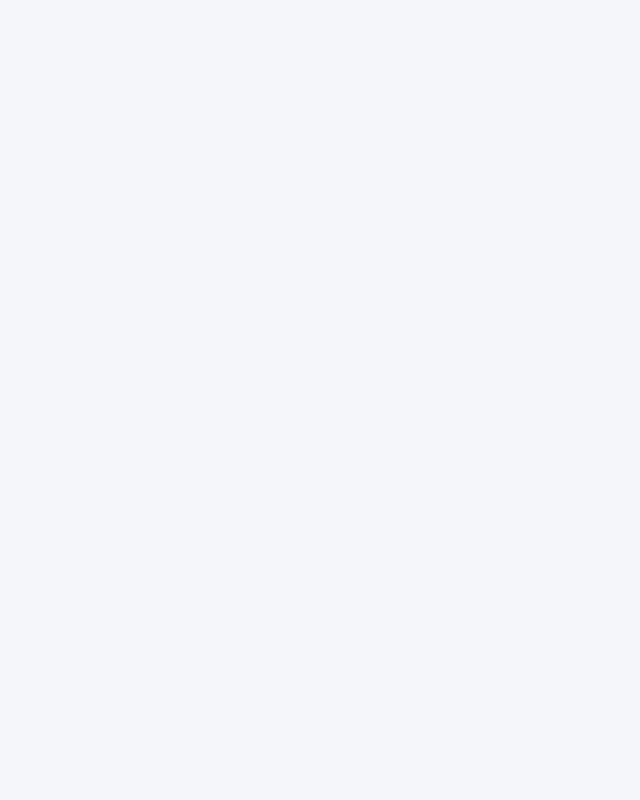
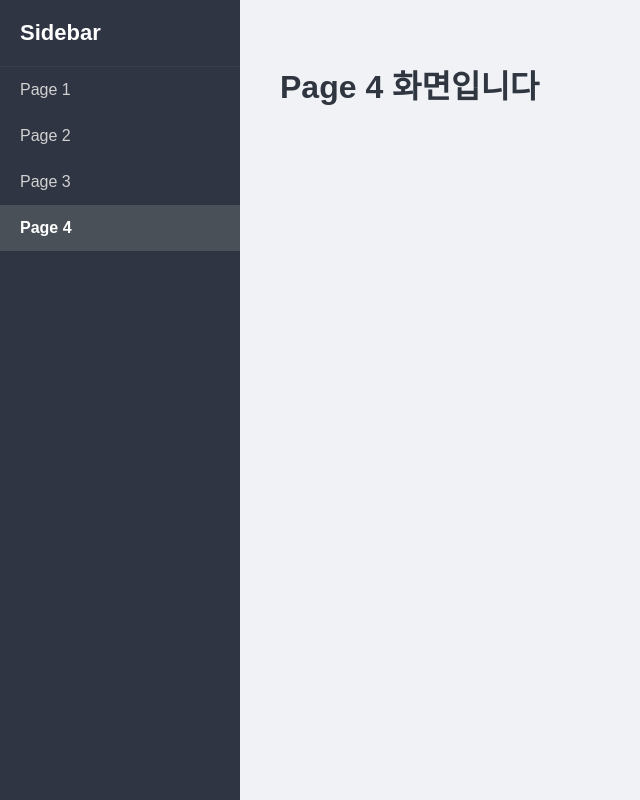
Before and after one commit to LiverGuardAI/react-frontend, a React (Create React App) app in the folder liverguard/: page /page4 in a window 1280 px wide. Before the commit this address had no page. Shown: the whole page, without its empty margins (0-640 px from the left). Built offline with nearby package versions, Linux system fonts and the light colour scheme.

Commit message:
feat add sidebar components

```diff
--- a/liverguard/src/App.js
+++ b/liverguard/src/App.js
@@ -1,17 +1,32 @@
-// src/App.jsx
 import React from "react";
 import { BrowserRouter as Router, Routes, Route } from "react-router-dom";
 import Login from "./pages/Login/Login";
 import Dashboard from "./pages/Dashboard/Dashboard";
 import Home from "./pages/Home/Home";
+import Layout from "./components/Layout/Layout";
+import Page1 from "./pages/Page1/Page1";
+import Page2 from "./pages/Page2/Page2";
+import Page3 from "./pages/Page3/Page3";
+import Page4 from "./pages/Page4/Page4";
+
 
 const App = () => {
   return (
     <Router>
       <Routes>
+        {/* sidebar 없음 */}
+        <Route path="/" element={<Login />} />
         <Route path="/login" element={<Login />} />
-        <Route path="/dashboard" element={<Dashboard />} />
-        <Route path="/home" element={<Home />} />
+
+        {/* sidebar 있음 */}
+        <Route element={<Layout />}>
+          <Route path="/dashboard" element={<Dashboard />} />
+          <Route path="/home" element={<Home />} />
+          <Route path="/page1" element={<Page1 />} />
+          <Route path="/page2" element={<Page2 />} />
+          <Route path="/page3" element={<Page3 />} />
+          <Route path="/page4" element={<Page4 />} />
+        </Route>
       </Routes>
     </Router>
   );
--- /dev/null
+++ b/liverguard/src/components/Layout/Layout.css
@@ -0,0 +1,15 @@
+/* src/layouts/Layout.css */
+.layout {
+  display: flex;
+  flex-direction: row;
+  width: 100vw;
+  height: 100vh;
+  overflow: hidden;
+}
+
+.main-content {
+  flex: 1;
+  background-color: #f1f2f6;
+  padding: 40px;
+  box-sizing: border-box;
+}
--- /dev/null
+++ b/liverguard/src/components/Layout/Layout.jsx
@@ -0,0 +1,18 @@
+// src/layouts/Layout.jsx
+import React from "react";
+import Sidebar from "../Sidebar/Sidebar";
+import { Outlet } from "react-router-dom";
+import "./Layout.css";
+
+const Layout = () => {
+  return (
+    <div className="layout">
+      <Sidebar />
+      <main className="main-content">
+        <Outlet />
+      </main>
+    </div>
+  );
+};
+
+export default Layout;
--- /dev/null
+++ b/liverguard/src/components/Sidebar/Sidebar.css
@@ -0,0 +1,51 @@
+/* src/components/Sidebar.css */
+.sidebar {
+  width: 240px;
+  height: 100vh;
+  background-color: #2f3542;
+  color: white;
+  display: flex;
+  flex-direction: column;
+  box-sizing: border-box;
+}
+
+.sidebar-title {
+  font-size: 22px;
+  font-weight: bold;
+  padding: 20px;
+  border-bottom: 1px solid #3a3f47;
+  width: 100%;
+}
+
+/* ✅ 세로 방향 확실히 */
+.menu {
+  display: flex;
+  flex-direction: column;
+  width: 100%;
+  flex: 1;
+  margin: 0;
+  padding: 0;
+}
+
+/* ✅ 각 메뉴 전체 폭 차지 */
+.menu-item {
+  display: block;
+  width: 100%; /* 부모(menu)의 전체 너비 차지 */
+  box-sizing: border-box;
+  padding: 14px 20px;
+  color: #d1d1d1;
+  text-decoration: none;
+  font-size: 16px;
+  transition: background-color 0.2s;
+}
+
+.menu-item:hover {
+  background-color: #3a3f47;
+  color: white;
+}
+
+.menu-item.active {
+  background-color: #495057;
+  color: #fff;
+  font-weight: bold;
+}
--- /dev/null
+++ b/liverguard/src/components/Sidebar/Sidebar.jsx
@@ -0,0 +1,35 @@
+import React from "react";
+import { Link, useLocation } from "react-router-dom";
+import "./Sidebar.css"; // 따로 CSS 파일 연결
+
+const Sidebar = () => {
+  const location = useLocation();
+
+  const menus = [
+    { name: "Page 1", path: "/page1" },
+    { name: "Page 2", path: "/page2" },
+    { name: "Page 3", path: "/page3" },
+    { name: "Page 4", path: "/page4" },
+  ];
+
+  return (
+    <div className="sidebar">
+      <div className="sidebar-title">Sidebar</div>
+      <nav>
+        {menus.map((menu) => (
+          <Link
+            key={menu.path}
+            to={menu.path}
+            className={`menu-item ${
+              location.pathname === menu.path ? "active" : ""
+            }`}
+          >
+            {menu.name}
+          </Link>
+        ))}
+      </nav>
+    </div>
+  );
+};
+
+export default Sidebar;
--- a/liverguard/src/index.css
+++ b/liverguard/src/index.css
@@ -1,13 +1,21 @@
-body {
+/* src/index.css */
+
+/* 기본 여백 제거 */
+html, body, #root {
+  height: 100%;
   margin: 0;
-  font-family: -apple-system, BlinkMacSystemFont, 'Segoe UI', 'Roboto', 'Oxygen',
-    'Ubuntu', 'Cantarell', 'Fira Sans', 'Droid Sans', 'Helvetica Neue',
-    sans-serif;
-  -webkit-font-smoothing: antialiased;
-  -moz-osx-font-smoothing: grayscale;
+  padding: 0;
 }
 
-code {
-  font-family: source-code-pro, Menlo, Monaco, Consolas, 'Courier New',
-    monospace;
+/* 전역 폰트 */
+body {
+  font-family: 'Roboto', 'Segoe UI', 'Helvetica Neue', sans-serif;
+  background-color: #f5f6fa;
+  color: #2f3640;
 }
+
+/* 링크 기본 스타일 통일 */
+a {
+  color: inherit;
+  text-decoration: none;
+}
--- /dev/null
+++ b/liverguard/src/pages/Page1/Page1.jsx
@@ -0,0 +1,7 @@
+import React from "react";
+
+const Page1 = () => {
+  return <h1>Page 1 화면입니다</h1>;
+};
+
+export default Page1;
--- /dev/null
+++ b/liverguard/src/pages/Page2/Page2.jsx
@@ -0,0 +1,7 @@
+import React from "react";
+
+const Page2 = () => {
+  return <h1>Page 2 화면입니다</h1>;
+};
+
+export default Page2;
--- /dev/null
+++ b/liverguard/src/pages/Page3/Page3.jsx
@@ -0,0 +1,7 @@
+import React from "react";
+
+const Page3 = () => {
+  return <h1>Page 3 화면입니다</h1>;
+};
+
+export default Page3;
--- /dev/null
+++ b/liverguard/src/pages/Page4/Page4.jsx
@@ -0,0 +1,7 @@
+import React from "react";
+
+const Page4 = () => {
+  return <h1>Page 4 화면입니다</h1>;
+};
+
+export default Page4;
```
Also changed, not shown: liverguard/src/App.css (deleted, +0 -38 lines).
